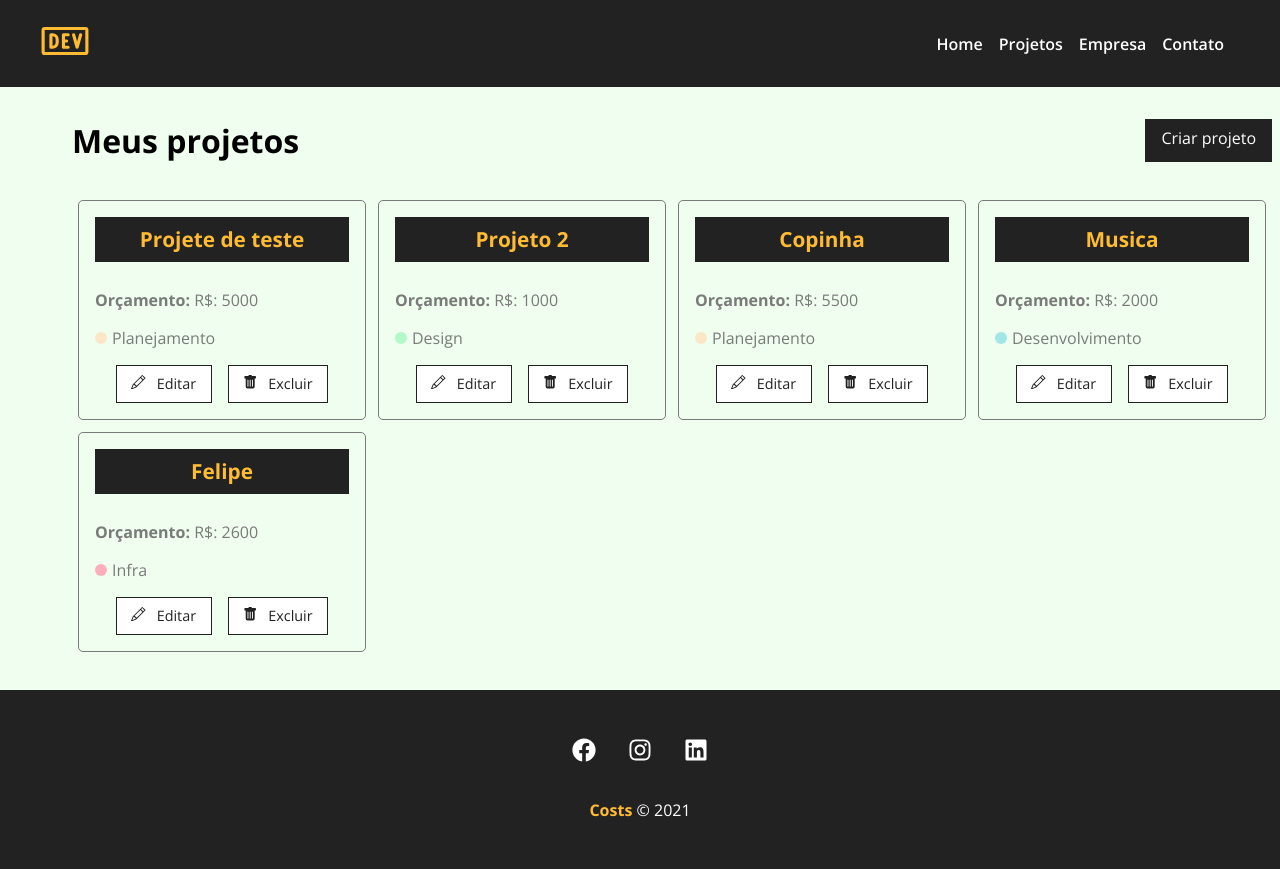
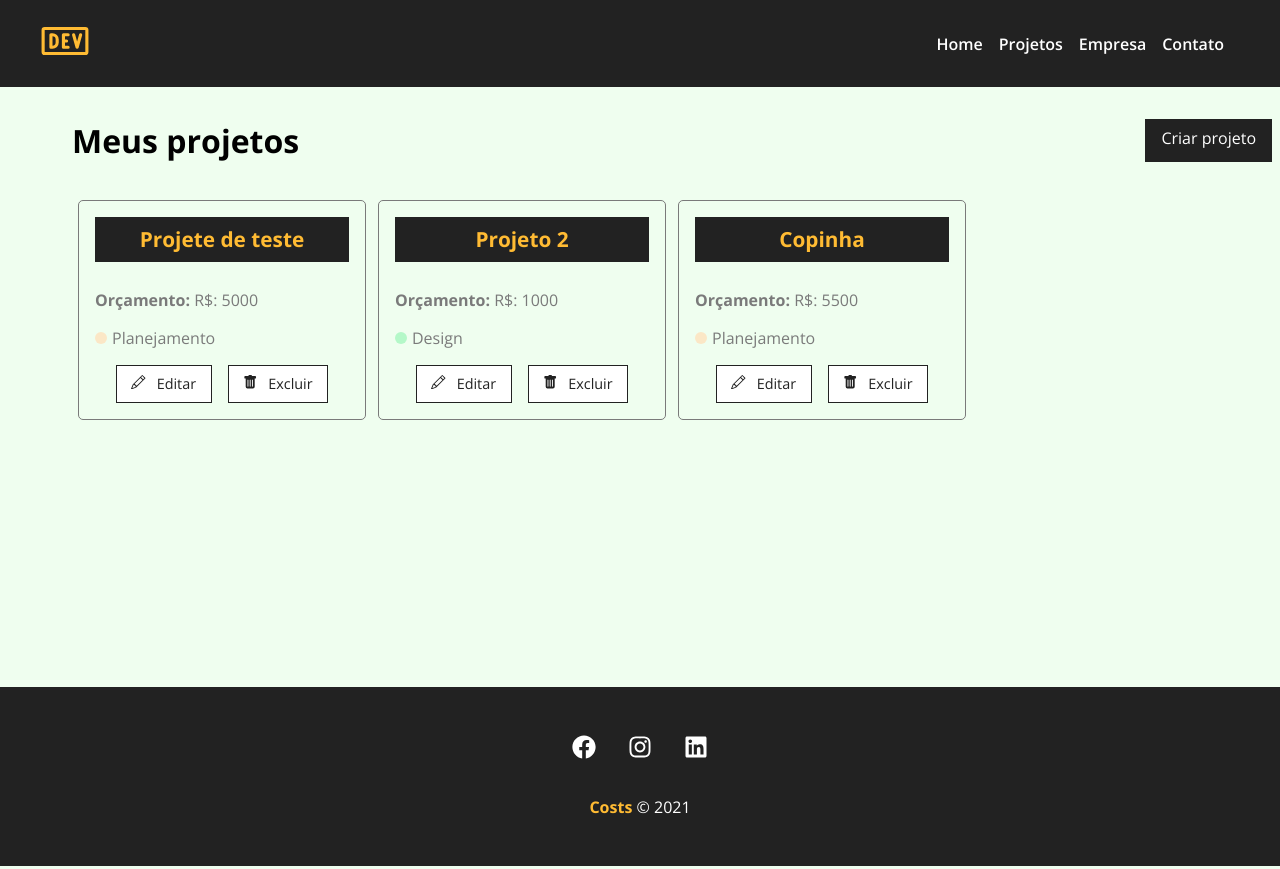
Before and after one commit to Felipe-Monte/project-costs-react, a React (Create React App) app: page /projects in a window 1280 px wide. Shown: the top 869 px of the page. Built offline with nearby package versions, Linux system fonts and the light colour scheme; data requests are answered from the project's data file.

Commit message:
create delete projects

```diff
--- a/db.json
+++ b/db.json
@@ -32,28 +32,6 @@
       },
       "cost": 0,
       "services": []
-    },
-    {
-      "id": "a344",
-      "name": "Musica",
-      "budget": "2000",
-      "category": {
-        "id": "2",
-        "name": "Desenvolvimento"
-      },
-      "cost": 0,
-      "services": []
-    },
-    {
-      "id": "5fbc",
-      "name": "Felipe",
-      "budget": "2600",
-      "category": {
-        "id": "1",
-        "name": "Infra"
-      },
-      "cost": 0,
-      "services": []
     }
   ],
   "categories": [
--- a/src/components/pages/Projects.js
+++ b/src/components/pages/Projects.js
@@ -14,6 +14,7 @@
 
   const [projects, setProjects] = useState([]);
   const [removeLoading, setRemoveLoading] = useState(false);
+  const [projectMessage, setProjectMessage] = useState("")
 
   let message = "";
   if (location.state) {
@@ -34,8 +35,23 @@
           setRemoveLoading(true);
         })
         .catch((err) => console.log(err));
-    }, 3000);
+    }, 2000);
   }, []);
+
+  function removeProject(id) {
+    fetch(`http://localhost:5000/projects/${id}`, {
+      method: "DELETE",
+      headers: {
+        "Content-Type": "application/json",
+      },
+    })
+      .then((resp) => resp.json())
+      .then(() => {
+        setProjects(projects.filter((project) => project.id !== id))
+        setProjectMessage("Projeto removido com sucesso")
+      })
+      .catch((err) => console.log(err));
+  }
 
   return (
     <div className={styles.project_container}>
@@ -44,6 +60,7 @@
         <LinkButton to="/newproject" text="Criar projeto" />
       </div>
       {message && <Message msg={message} type="success" />}
+      {projectMessage && <Message msg={projectMessage} type="success" />}
       <Container customClass="start">
         {projects.length > 0 &&
           projects.map((project) => (
@@ -53,6 +70,7 @@
               name={project.name}
               budget={project.budget}
               category={project.category.name}
+              handleRemove={removeProject}
             />
           ))}
         {!removeLoading && <Loading />}
--- a/src/components/project/ProjectCard.js
+++ b/src/components/project/ProjectCard.js
@@ -4,6 +4,12 @@
 import styles from "./ProjectCard.module.css";
 
 function ProjectCard({ id, name, budget, category, handleRemove }) {
+
+  const remove = (e) => {
+    e.preventDefault()
+    handleRemove(id)
+  }
+
   return (
     <div className={styles.project_card}>
       <h4>{name}</h4>
@@ -17,7 +23,7 @@
         <Link to="/">
           <BsPencil/> Editar
         </Link>
-        <button>
+        <button onClick={remove}>
           <BsFillTrashFill/> Excluir
         </button>
       </div>
```
